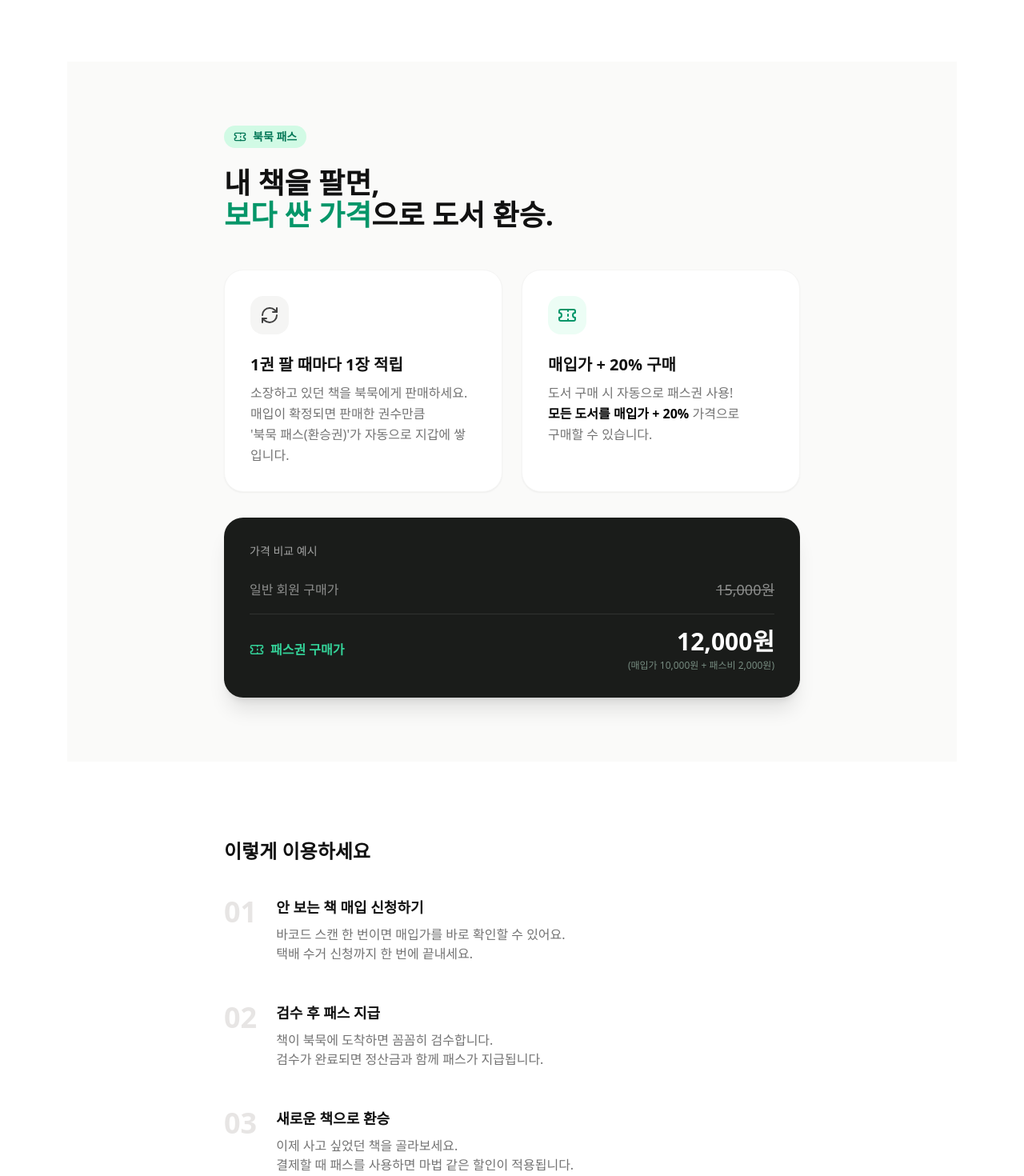
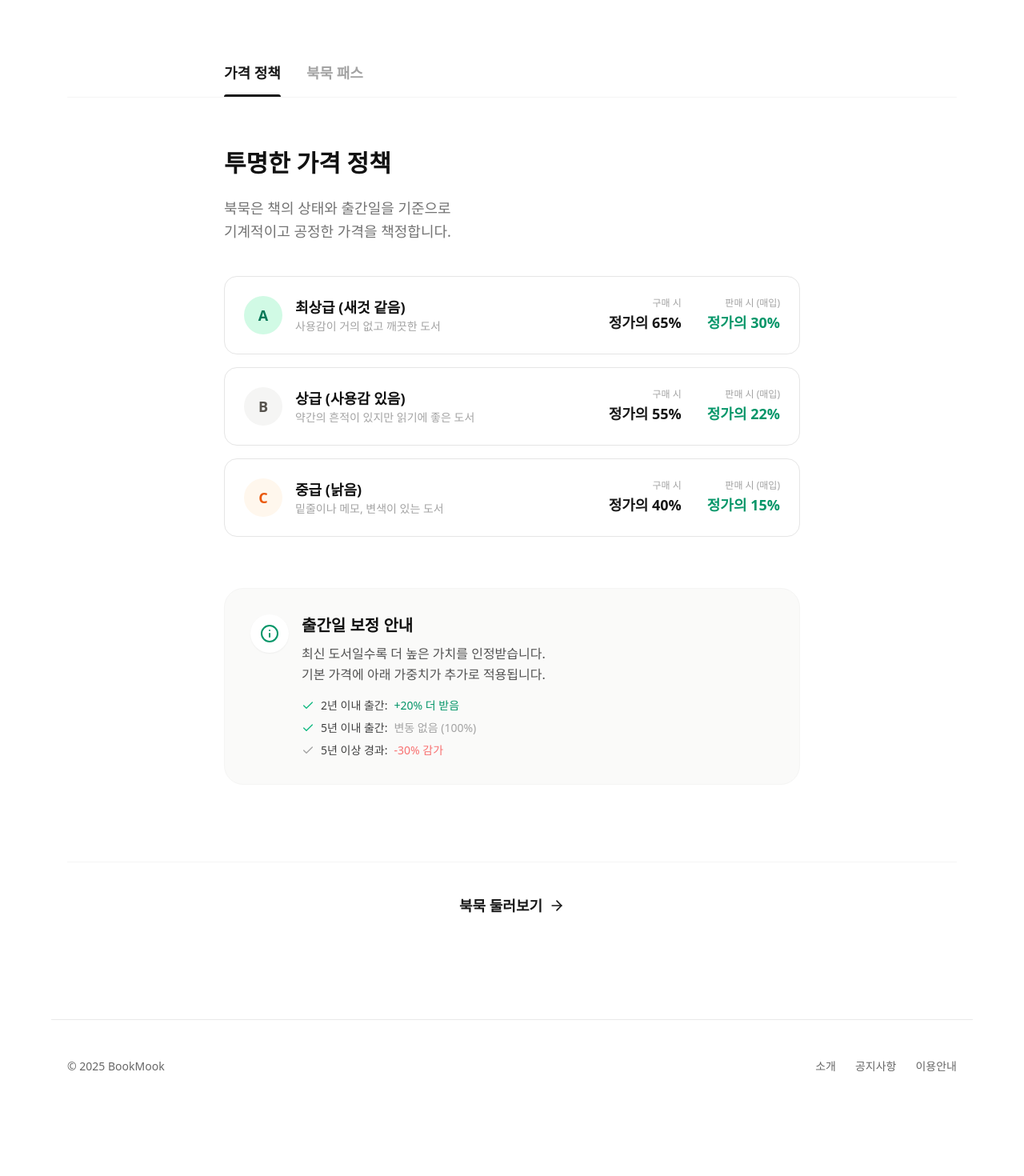
Before and after one commit to cksqls314314-beep/BookMook, a Next.js app: page /guide in a window 1280 px wide. Shown: the part 420-1890 px from the top of the page at 80% size. After the commit the page ends 1811 px from the top, so only its background shows below. Built offline with nearby package versions, Linux system fonts and the light colour scheme; no server answers.

Commit message:
“수정6”

```diff
--- a/app/guide/page.tsx
+++ b/app/guide/page.tsx
@@ -1,136 +1,269 @@
 // app/guide/page.tsx
+'use client';
+
+import { useState } from "react";
 import Link from "next/link";
-import { Ticket, ArrowRight, RefreshCw } from "lucide-react";
+import Image from "next/image";
+import { Ticket, ArrowRight, Check, Info } from "lucide-react";
 
 export default function GuidePage() {
+  const [activeTab, setActiveTab] = useState<'policy' | 'pass'>('policy');
+
   return (
     <main className="bg-white min-h-screen pb-24">
-      {/* 상단 히어로 섹션 */}
-      <section className="mx-auto max-w-3xl px-6 pt-20 pb-12 md:pt-32 md:pb-20">
-        <h1 className="text-4xl md:text-5xl font-bold leading-tight tracking-tight text-neutral-900 mb-6">
+      {/* 1. 상단 히어로 섹션 (고정 멘트) */}
+      <section className="mx-auto max-w-3xl px-6 pt-20 pb-12 md:pt-32 md:pb-16 text-center md:text-left">
+        <h1 className="text-4xl md:text-5xl font-bold leading-tight tracking-tight text-neutral-900 mb-6 break-keep">
           책을 사랑하는 <br />
           가장 현명한 방법.
         </h1>
-        <p className="text-lg md:text-xl text-neutral-500 leading-relaxed">
+        <p className="text-lg md:text-xl text-neutral-500 leading-relaxed break-keep">
           북묵에서는 지속가능한 연결을 목표합니다.<br />
           읽지 않는 책을 팔고, 읽고 싶은 책은 더 가볍게 만나보세요.
         </p>
       </section>
 
-      {/* 북묵 패스 섹션 (ID: pass) */}
-      <section id="pass" className="bg-stone-50 py-20">
-        <div className="mx-auto max-w-3xl px-6">
-          {/* 뱃지 색상 변경: Blue -> Green */}
-          <div className="inline-flex items-center gap-2 px-3 py-1 rounded-full bg-emerald-100 text-emerald-700 text-sm font-bold mb-6">
+      {/* 2. 탭 네비게이션 (토스 스타일) */}
+      <section className="sticky top-[72px] z-30 bg-white/80 backdrop-blur-md border-b border-neutral-100">
+        <div className="mx-auto max-w-3xl px-6 flex gap-8">
+          <button
+            onClick={() => setActiveTab('policy')}
+            className={`py-4 text-lg font-bold transition-colors relative ${
+              activeTab === 'policy' ? 'text-neutral-900' : 'text-neutral-400 hover:text-neutral-600'
+            }`}
+          >
+            가격 정책
+            {activeTab === 'policy' && (
+              <div className="absolute bottom-0 left-0 right-0 h-[3px] bg-neutral-900 rounded-t-full" />
+            )}
+          </button>
+          <button
+            onClick={() => setActiveTab('pass')}
+            className={`py-4 text-lg font-bold transition-colors relative ${
+              activeTab === 'pass' ? 'text-emerald-600' : 'text-neutral-400 hover:text-neutral-600'
+            }`}
+          >
+            북묵 패스
+            {activeTab === 'pass' && (
+              <div className="absolute bottom-0 left-0 right-0 h-[3px] bg-emerald-500 rounded-t-full" />
+            )}
+          </button>
+        </div>
+      </section>
+
+      {/* 3. 탭 컨텐츠 영역 */}
+      <div className="mx-auto max-w-3xl px-6 py-12 md:py-16">
+        {activeTab === 'policy' ? <PricingPolicyContent /> : <BookMookPassContent />}
+      </div>
+
+      {/* 4. 하단 공통 링크 */}
+      <section className="mt-8 pt-10 border-t border-neutral-100 text-center">
+        <Link href="/" className="inline-flex items-center gap-2 text-lg font-bold text-neutral-900 hover:text-emerald-600 transition-colors">
+          북묵 둘러보기 <ArrowRight size={20} />
+        </Link>
+      </section>
+    </main>
+  );
+}
+
+// ------------------------------------------------------------------
+// 탭 1: 가격 정책 콘텐츠
+// ------------------------------------------------------------------
+function PricingPolicyContent() {
+  return (
+    <div className="space-y-16 animate-in fade-in slide-in-from-bottom-4 duration-500">
+
+      {/* 섹션 A: 판매가 정책 */}
+      <div>
+        <h2 className="text-3xl font-bold mb-6">투명한 가격 정책</h2>
+        <p className="text-neutral-500 text-lg mb-10 leading-relaxed break-keep">
+          북묵은 책의 상태와 출간일을 기준으로<br/>
+          기계적이고 공정한 가격을 책정합니다.
+        </p>
+
+        <div className="grid gap-4">
+          <GradeCard
+            grade="A"
+            title="최상급 (새것 같음)"
+            desc="사용감이 거의 없고 깨끗한 도서"
+            sellRate="65%"
+            buyRate="30%"
+          />
+          <GradeCard
+            grade="B"
+            title="상급 (사용감 있음)"
+            desc="약간의 흔적이 있지만 읽기에 좋은 도서"
+            sellRate="55%"
+            buyRate="22%"
+          />
+          <GradeCard
+            grade="C"
+            title="중급 (낡음)"
+            desc="밑줄이나 메모, 변색이 있는 도서"
+            sellRate="40%"
+            buyRate="15%"
+          />
+        </div>
+      </div>
+
+      {/* 섹션 B: 출간일 보정 */}
+      <div className="bg-stone-50 rounded-3xl p-8 border border-stone-100">
+        <div className="flex items-start gap-4">
+          <div className="p-3 bg-white rounded-full shadow-sm text-emerald-600">
+            <Info size={24} />
+          </div>
+          <div>
+            <h3 className="text-xl font-bold mb-2">출간일 보정 안내</h3>
+            <p className="text-neutral-600 leading-relaxed mb-4">
+              최신 도서일수록 더 높은 가치를 인정받습니다.<br/>
+              기본 가격에 아래 가중치가 추가로 적용됩니다.
+            </p>
+            <ul className="space-y-2 text-sm font-medium text-neutral-700">
+              <li className="flex items-center gap-2">
+                <Check size={16} className="text-emerald-500" /> 2년 이내 출간: <span className="text-emerald-600">+20% 더 받음</span>
+              </li>
+              <li className="flex items-center gap-2">
+                <Check size={16} className="text-emerald-500" /> 5년 이내 출간: <span className="text-neutral-400">변동 없음 (100%)</span>
+              </li>
+              <li className="flex items-center gap-2">
+                <Check size={16} className="text-neutral-400" /> 5년 이상 경과: <span className="text-red-400">-30% 감가</span>
+              </li>
+            </ul>
+          </div>
+        </div>
+      </div>
+
+    </div>
+  );
+}
+
+// 등급 카드 컴포넌트
+function GradeCard({ grade, title, desc, sellRate, buyRate }: { grade: string, title: string, desc: string, sellRate: string, buyRate: string }) {
+  return (
+    <div className="flex flex-col md:flex-row items-start md:items-center justify-between p-6 rounded-2xl border border-neutral-200 bg-white hover:border-emerald-200 hover:shadow-sm transition-all">
+      <div className="flex items-center gap-4 mb-4 md:mb-0">
+        <div className={`w-12 h-12 rounded-full flex items-center justify-center text-lg font-bold ${grade === 'A' ? 'bg-emerald-100 text-emerald-700' : grade === 'B' ? 'bg-stone-100 text-stone-600' : 'bg-orange-50 text-orange-600'}`}>
+          {grade}
+        </div>
+        <div>
+          <h4 className="font-bold text-lg">{title}</h4>
+          <p className="text-neutral-400 text-sm">{desc}</p>
+        </div>
+      </div>
+      <div className="flex gap-8 w-full md:w-auto pl-16 md:pl-0">
+        <div className="text-left md:text-right">
+          <div className="text-xs text-neutral-400 mb-0.5">구매 시</div>
+          <div className="font-bold text-lg text-neutral-900">정가의 {sellRate}</div>
+        </div>
+        <div className="text-left md:text-right">
+          <div className="text-xs text-neutral-400 mb-0.5">판매 시 (매입)</div>
+          <div className="font-bold text-lg text-emerald-600">정가의 {buyRate}</div>
+        </div>
+      </div>
+    </div>
+  );
+}
+
+// ------------------------------------------------------------------
+// 탭 2: 북묵 패스 콘텐츠 (수정된 예시 적용)
+// ------------------------------------------------------------------
+function BookMookPassContent() {
+  return (
+    <div className="space-y-16 animate-in fade-in slide-in-from-bottom-4 duration-500">
+
+      {/* 헤드라인 */}
+      <div>
+        <div className="inline-flex items-center gap-2 px-3 py-1 rounded-full bg-emerald-100 text-emerald-700 text-sm font-bold mb-4">
           <Ticket size={16} /> 북묵 패스
         </div>
-
-          <h2 className="text-3xl md:text-4xl font-bold mb-12 leading-snug">
+        <h2 className="text-3xl md:text-4xl font-bold mb-4 leading-snug break-keep">
           내 책을 팔면,<br />
-            {/* 강조 텍스트 색상 변경: Blue -> Green */}
-            <span className="text-emerald-600">보다 싼 가격</span>으로 도서 환승.
+          <span className="text-emerald-600">도매가 수준</span>으로 환승합니다.
         </h2>
-
-          <div className="grid gap-6 md:grid-cols-2">
-            {/* 카드 1: 적립 */}
-            <div className="bg-white p-8 rounded-3xl shadow-sm border border-stone-100">
-              <div className="h-12 w-12 bg-stone-100 rounded-2xl flex items-center justify-center mb-6 text-neutral-700">
-                <RefreshCw size={24} />
-              </div>
-              <h3 className="text-xl font-bold mb-2">1권 팔 때마다 1장 적립</h3>
-              <p className="text-neutral-500 leading-relaxed">
-                소장하고 있던 책을 북묵에게 판매하세요.<br />
-                매입이 확정되면 판매한 권수만큼<br />
-                '북묵 패스(환승권)'가 자동으로 지갑에 쌓입니다.
+        <p className="text-neutral-500 text-lg leading-relaxed">
+          북묵에 책을 판매하면 '북묵 패스'를 드립니다.<br/>
+          패스가 있다면 마진을 뺀 <b>[매입가 + 수수료 20%]</b> 가격으로 구매할 수 있습니다.
         </p>
       </div>
 
-            {/* 카드 2: 사용 (색상 변경) */}
-            <div className="bg-white p-8 rounded-3xl shadow-sm border border-stone-100 relative overflow-hidden">
-              <div className="h-12 w-12 bg-emerald-50 rounded-2xl flex items-center justify-center mb-6 text-emerald-600">
-                <Ticket size={24} />
+      {/* ⭐ 실제 책 예시 카드 (다크 모드) */}
+      <div className="relative overflow-hidden rounded-[32px] bg-[#1a1c1a] text-white shadow-2xl">
+        {/* 배경 데코 */}
+        <div className="absolute top-0 right-0 h-80 w-80 translate-x-1/4 -translate-y-1/4 rounded-full bg-emerald-600/20 blur-[80px]" />
+
+        <div className="relative z-10 p-8 md:p-10">
+          <div className="text-sm font-medium text-white/50 mb-6">실제 적용 예시</div>
+
+          <div className="flex flex-col md:flex-row gap-8 items-center md:items-start">
+            {/* 책 썸네일 */}
+            <div className="relative w-32 md:w-40 aspect-[1/1.5] rounded-lg overflow-hidden shadow-lg flex-none bg-neutral-800">
+               {/* 실제 이미지를 못 가져올 경우를 대비해 컬러 박스나 플레이스홀더 사용 */}
+               <Image
+                 src="https://image.aladin.co.kr/product/34672/22/cover500/k302933346_2.jpg"
+                 alt="시대예보 표지"
+                 fill
+                 className="object-cover"
+               />
             </div>
-              <h3 className="text-xl font-bold mb-2">매입가 + 20% 구매</h3>
-              <p className="text-neutral-500 leading-relaxed">
-                도서 구매 시 자동으로 패스권 사용!<br />
-                <strong className="text-black">모든 도서를 매입가 + 20%</strong> 가격으로<br />
-                구매할 수 있습니다.
-              </p>
+
+            {/* 가격 정보 */}
+            <div className="flex-1 w-full space-y-5">
+              <div>
+                <h3 className="text-xl font-bold leading-tight">시대예보: 경량문명의 탄생</h3>
+                <p className="text-white/60 text-sm mt-1">송길영 저 · A등급 (최상)</p>
+              </div>
+
+              <div className="space-y-3 bg-white/5 rounded-2xl p-5 border border-white/5">
+                <div className="flex justify-between text-white/40 text-sm">
+                  <span>정가</span>
+                  <span className="line-through">22,000원</span>
+                </div>
+                <div className="flex justify-between items-center">
+                  <span className="text-white/70">일반 회원 구매가</span>
+                  <span className="text-lg font-medium">14,300원</span>
+                </div>
+
+                <div className="h-px bg-white/10 my-2" />
+
+                <div className="flex justify-between items-end">
+                  <div className="flex items-center gap-2 text-emerald-400 mb-1">
+                    <Ticket size={20} strokeWidth={2.5} />
+                    <span className="font-bold">패스 회원가</span>
+                  </div>
+                  <div className="text-right">
+                    <span className="text-4xl font-bold tracking-tight text-white">7,900</span>
+                    <span className="text-xl font-medium text-white/40 ml-1">원</span>
                   </div>
                 </div>
-
-          {/* 가격 비교 예시 (다크 모드 유지 + 포인트 컬러 Green 변경) */}
-          <div className="mt-8 bg-[#1a1c1a] text-white p-8 rounded-3xl shadow-xl">
-            <div className="text-sm text-white/60 mb-6 font-medium">가격 비교 예시</div>
-            <div className="flex flex-col gap-4">
-              <div className="flex justify-between items-center opacity-50">
-                <span>일반 회원 구매가</span>
-                <span className="text-lg font-medium line-through">15,000원</span>
-              </div>
-              <div className="h-px bg-white/10" />
-              <div className="flex justify-between items-center">
-                {/* 아이콘 및 텍스트 색상 변경: Blue -> Emerald */}
-                <span className="flex items-center gap-2 font-bold text-emerald-400">
-                  <Ticket size={18} /> 패스권 구매가
-                </span>
-                <div className="text-right">
-                  <span className="text-3xl font-bold text-white">12,000원</span>
-                  <p className="text-xs text-emerald-100/50 mt-1 font-normal">
-                    (매입가 10,000원 + 패스비 2,000원)
+                <p className="text-right text-xs text-emerald-400/60">
+                  (매입가 6,600원 + 수수료 20%)
                 </p>
               </div>
             </div>
           </div>
         </div>
       </div>
-      </section>
 
-      {/* 이용 방법 섹션 */}
-      <section className="mx-auto max-w-3xl px-6 py-24">
-        <h2 className="text-2xl font-bold mb-10">이렇게 이용하세요</h2>
-
-        <div className="space-y-12">
-          <div className="flex gap-6">
-            <div className="flex-none text-4xl font-black text-stone-200">01</div>
-            <div>
-              <h3 className="text-lg font-bold mb-2">안 보는 책 매입 신청하기</h3>
-              <p className="text-neutral-500">
-                바코드 스캔 한 번이면 매입가를 바로 확인할 수 있어요.<br />
-                택배 수거 신청까지 한 번에 끝내세요.
+      {/* 하단 설명 */}
+      <div className="grid grid-cols-1 md:grid-cols-2 gap-8">
+         <div className="p-6 bg-stone-50 rounded-2xl">
+            <h3 className="font-bold text-lg mb-2">어떻게 얻나요?</h3>
+            <p className="text-neutral-600 text-sm leading-relaxed">
+              가지고 계신 책을 북묵에 판매하세요.<br/>
+              판매가 확정된 <strong>책 1권당 패스 1장</strong>이<br/>
+              자동으로 적립됩니다.
+            </p>
+         </div>
+         <div className="p-6 bg-stone-50 rounded-2xl">
+            <h3 className="font-bold text-lg mb-2">어떻게 쓰나요?</h3>
+            <p className="text-neutral-600 text-sm leading-relaxed">
+              결제 시 별도의 적용 없이,<br/>
+              패스를 보유하고 있다면 <strong>자동으로 할인가가 적용</strong>되어<br/>
+              가장 저렴하게 구매할 수 있습니다.
             </p>
          </div>
       </div>
 
-          <div className="flex gap-6">
-            <div className="flex-none text-4xl font-black text-stone-200">02</div>
-            <div>
-              <h3 className="text-lg font-bold mb-2">검수 후 패스 지급</h3>
-              <p className="text-neutral-500">
-                책이 북묵에 도착하면 꼼꼼히 검수합니다.<br />
-                검수가 완료되면 정산금과 함께 패스가 지급됩니다.
-              </p>
     </div>
-          </div>
-
-          <div className="flex gap-6">
-            <div className="flex-none text-4xl font-black text-stone-200">03</div>
-            <div>
-              <h3 className="text-lg font-bold mb-2">새로운 책으로 환승</h3>
-              <p className="text-neutral-500">
-                이제 사고 싶었던 책을 골라보세요.<br />
-                결제할 때 패스를 사용하면 마법 같은 할인이 적용됩니다.
-              </p>
-            </div>
-          </div>
-        </div>
-
-        <div className="mt-16 pt-10 border-t border-stone-100 text-center">
-          {/* 하단 링크 호버 색상 변경 */}
-          <Link href="/" className="inline-flex items-center gap-2 text-lg font-bold text-neutral-900 hover:text-emerald-600 transition-colors">
-            북묵 둘러보기 <ArrowRight size={20} />
-          </Link>
-        </div>
-      </section>
-    </main>
   );
 }
```
Lines whose indentation alone changed are shown as unchanged.
